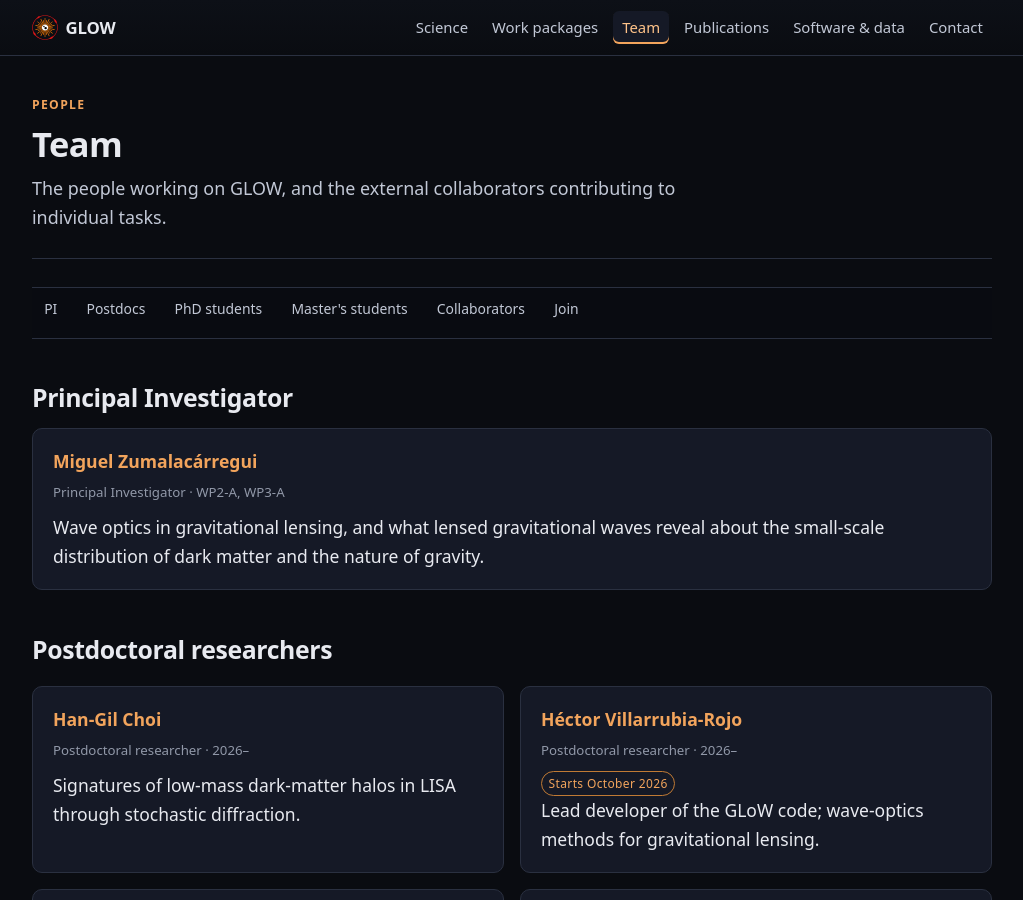
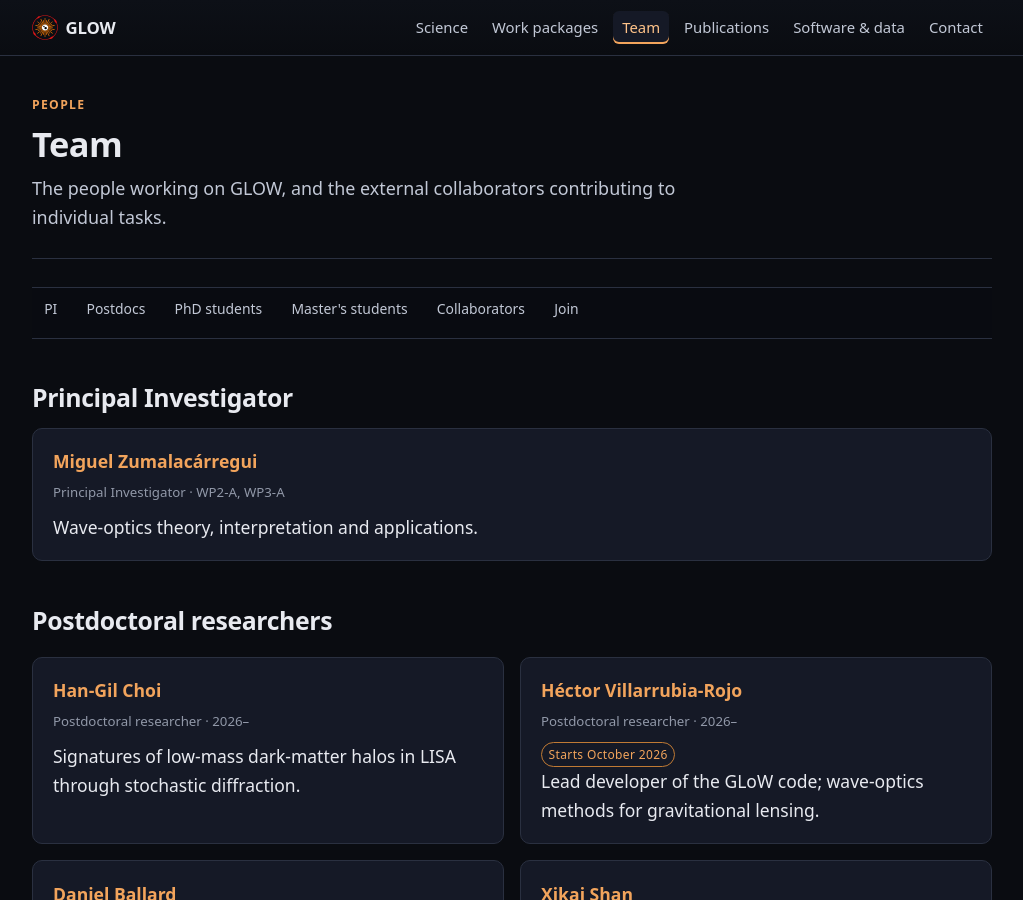
Before and after one commit to glow-astro/website, a Jekyll site: the page built from team.html, in a window 1280 px wide and 900 px high. Shown: the whole window, without its empty margins (128-1151 px from the left). Built offline with Jekyll 4.4.1, drawn with Linux system fonts in a browser that asks for light colours.

```diff
--- a/_data/people.yml
+++ b/_data/people.yml
@@ -38,9 +38,7 @@ pi:
     url: "https://miguelzuma.github.io/"
     orcid: "0000-0002-9943-6490"
     bio: >-
-      Wave optics in gravitational lensing, and what lensed gravitational waves
-      reveal about the small-scale distribution of dark matter and the nature of
-      gravity.
+      Wave-optics theory, interpretation and applications.
 
 current:
   # Postdocs the grant pays for, first.
```
